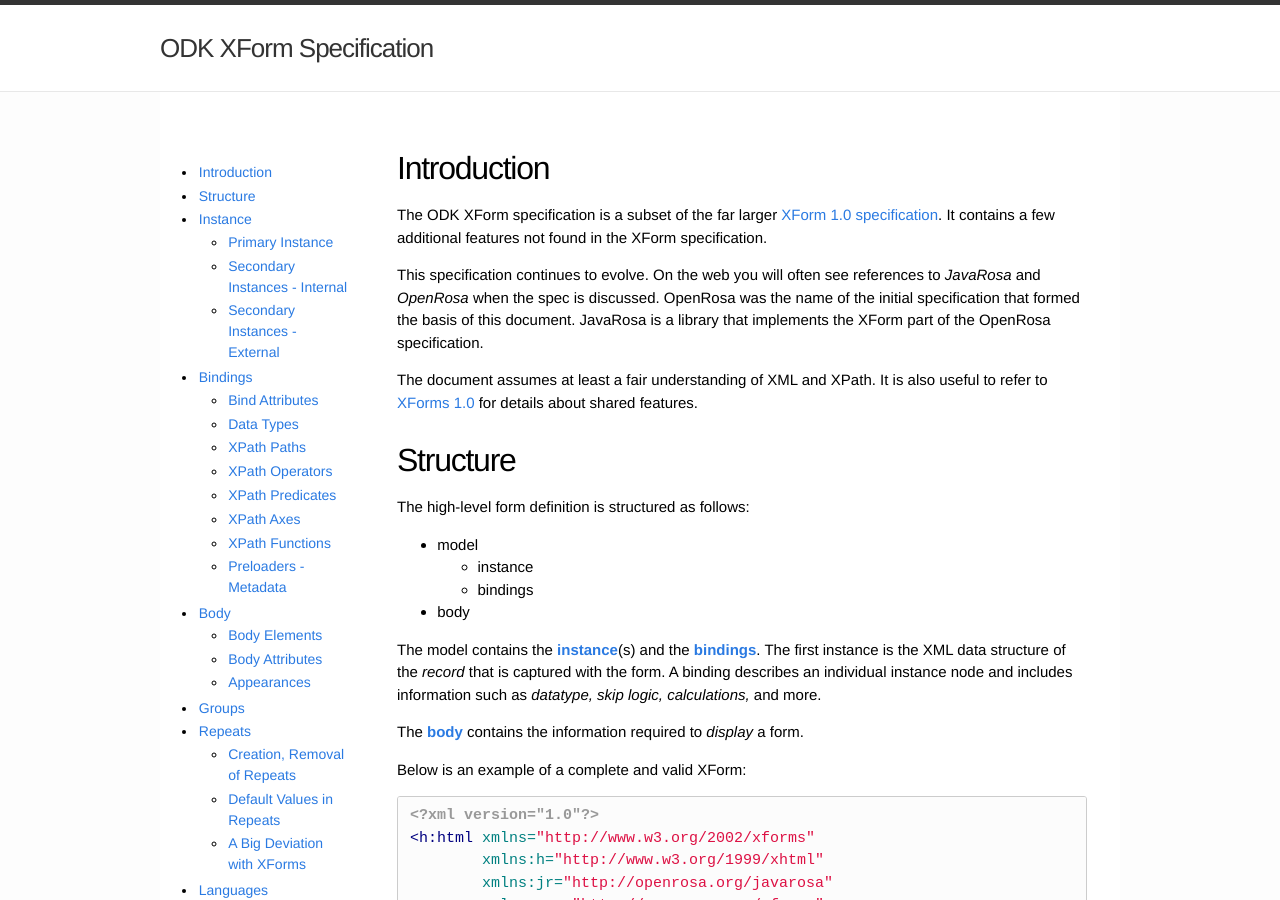
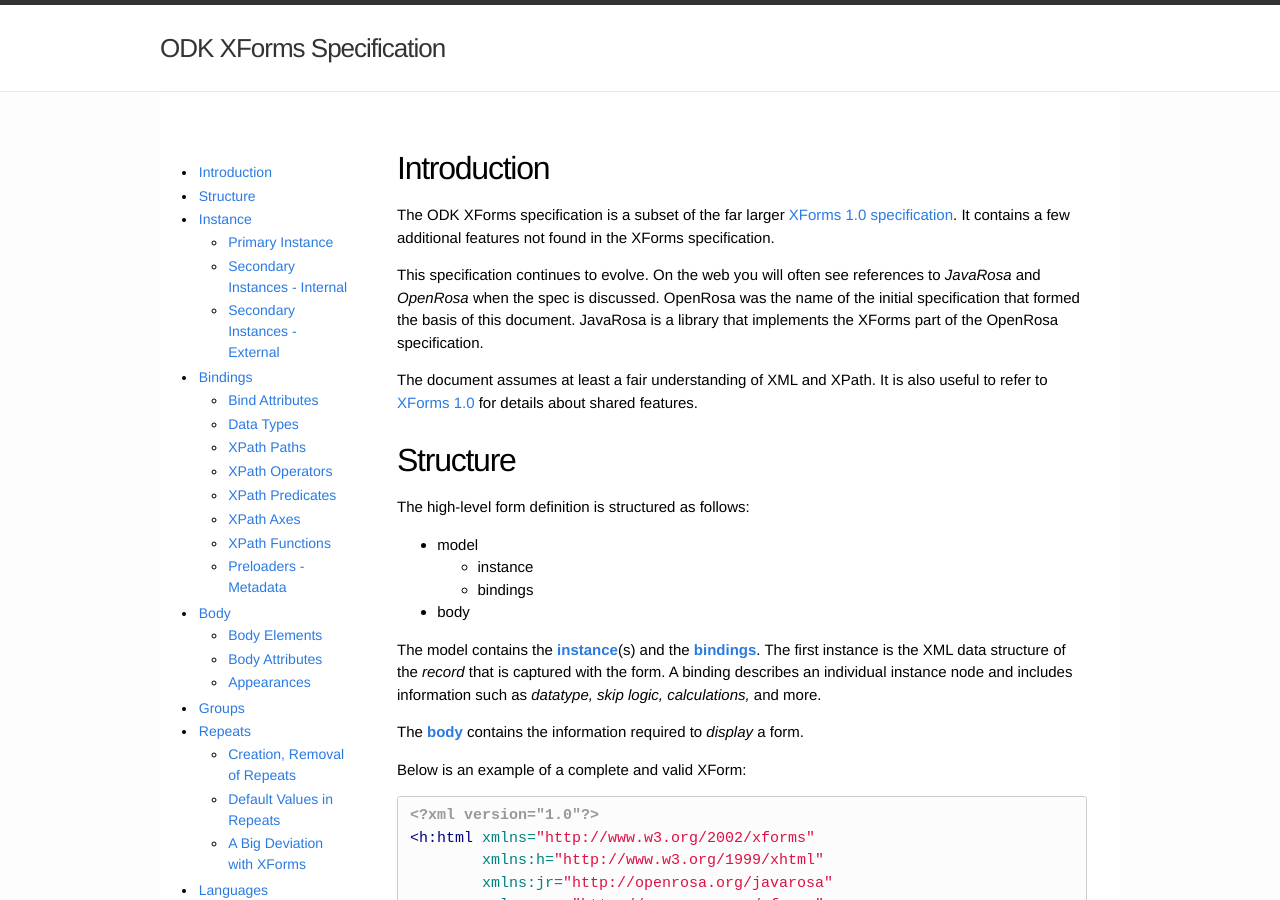
Before and after one commit to getodk/xforms-spec, a Jekyll site: the page built from index.html, in a window 1280 px wide and 900 px high. Built offline with Jekyll 4.4.1, drawn with Linux system fonts in a browser that asks for light colours; some of the changed text lies outside the part shown.

Commit message:
Use 'XForms' with an s as the specification name.

```diff
--- a/_config.yml
+++ b/_config.yml
@@ -1,7 +1,7 @@
 # Site settings
-title: ODK XForm Specification
+title: ODK XForms Specification
 email:
-description: "Documents the XForm and OpenRosa-derived form specification as supported by ODK-compliant tools."
+description: "Documents the XForms and OpenRosa-derived form specification as supported by ODK-compliant tools."
 baseurl: ""
 url: ""
 
```
Also changed, not shown: _sections/00-Introduction.md (+2 -2 lines), README.md.
